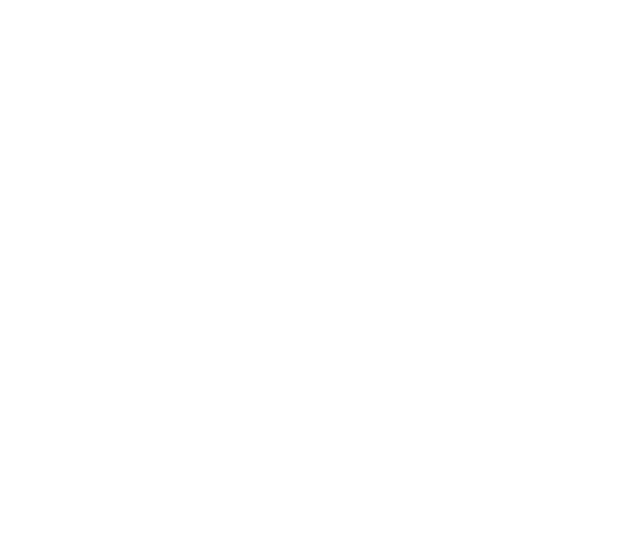
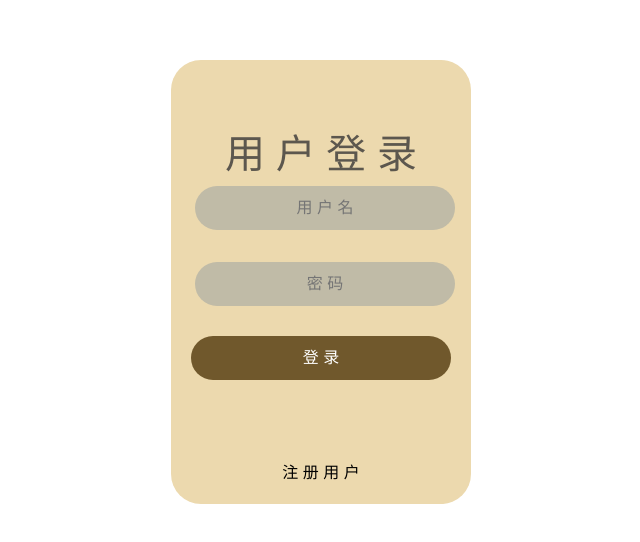
Before and after one commit to MrThanlon/meclass-fe, a Vue app: page /#/login in a window 1280 px wide. Shown: the part 118-660 px from the top of the page, without its empty margins (319-959 px from the left). Built offline with nearby package versions, Linux system fonts and the light colour scheme.

Commit message:
Update Login.vue

```diff
--- a/src/views/Login.vue
+++ b/src/views/Login.vue
@@ -1,14 +1,105 @@
 <template>
-  <div>
+  <div class="login-div" id="Login">
+      <h1>用 户 登 录</h1>
+      <input class="login-text" type="text" placeholder="用 户 名" v-model="loginForm.username">
+      <br>
+      <input class="login-text" type="password" placeholder="密 码" v-model="loginForm.password">
+      <button class="login-btn" @click="loginAct">登 录</button>
+      <a href="signup.html" class="sign">注 册 用 户</a>
   </div>
 </template>
 
 <script>
 export default {
-  name: 'Login'
+  name: 'Login',
+  data () {
+    return {
+      loginForm: {
+        username: '',
+        password: ''
+      }
+    }
+  },
+  methods: {
+    loginAct: function () {
+      if (this.loginForm.username === '') {
+        alert('请输入用户名！')
+      } else {
+        if (this.loginForm.password === '') {
+          alert('请输入密码！')
+        } else {
+
+        }
+      }
+    }
+  }
 }
 </script>
 
 <style scoped>
-
+body{
+  margin: 0;
+  padding: 0;
+  background:  #faf8e9;
+}
+.login-div{
+  width: 300px;
+  padding: 20px;
+  text-align: center;
+  background: #ecd9ae;
+  position:absolute;
+  top: 50%;
+  left: 50%;
+  transform: translate(-50%,-50%);
+  overflow: hidden;
+  border-radius: 30px ;
+}
+.login-div h1{
+  margin-top: 50px;
+  color: rgb(92, 87, 78);
+  font-size: 40px;
+}
+.login-div input{
+  display: block;
+  width: 100%;
+  padding: 0 16px;
+  height: 44px;
+  text-align: center;
+  box-sizing: border-box;
+  outline: none;
+  border: none;
+  font-family: "montserrat",sans-serif;
+  color: rgb(247, 241, 218);
+}
+.login-text{
+  margin:4px;
+  background: #c0bba7;
+  border-radius: 50px;
+}
+.login-btn{
+  margin-top: 30px;
+  margin-bottom: 80px;
+  background: #70582c;
+  color: #fff;
+  border-radius: 44px;
+  cursor: pointer;
+  transition: 0.8s;
+  display: block;
+  width: 100%;
+  padding: 0;
+  height: 44px;
+  text-align: center;
+  box-sizing: border-box;
+  border: none;
+  font-family: "montserrat",sans-serif;
+}
+.login-btn:hover{
+  transform:scale(0.96);
+  background:#554322;
+}
+.sign{
+  cursor:pointer;
+  color:black;
+  text-decoration: none;
+}
 </style>
```
